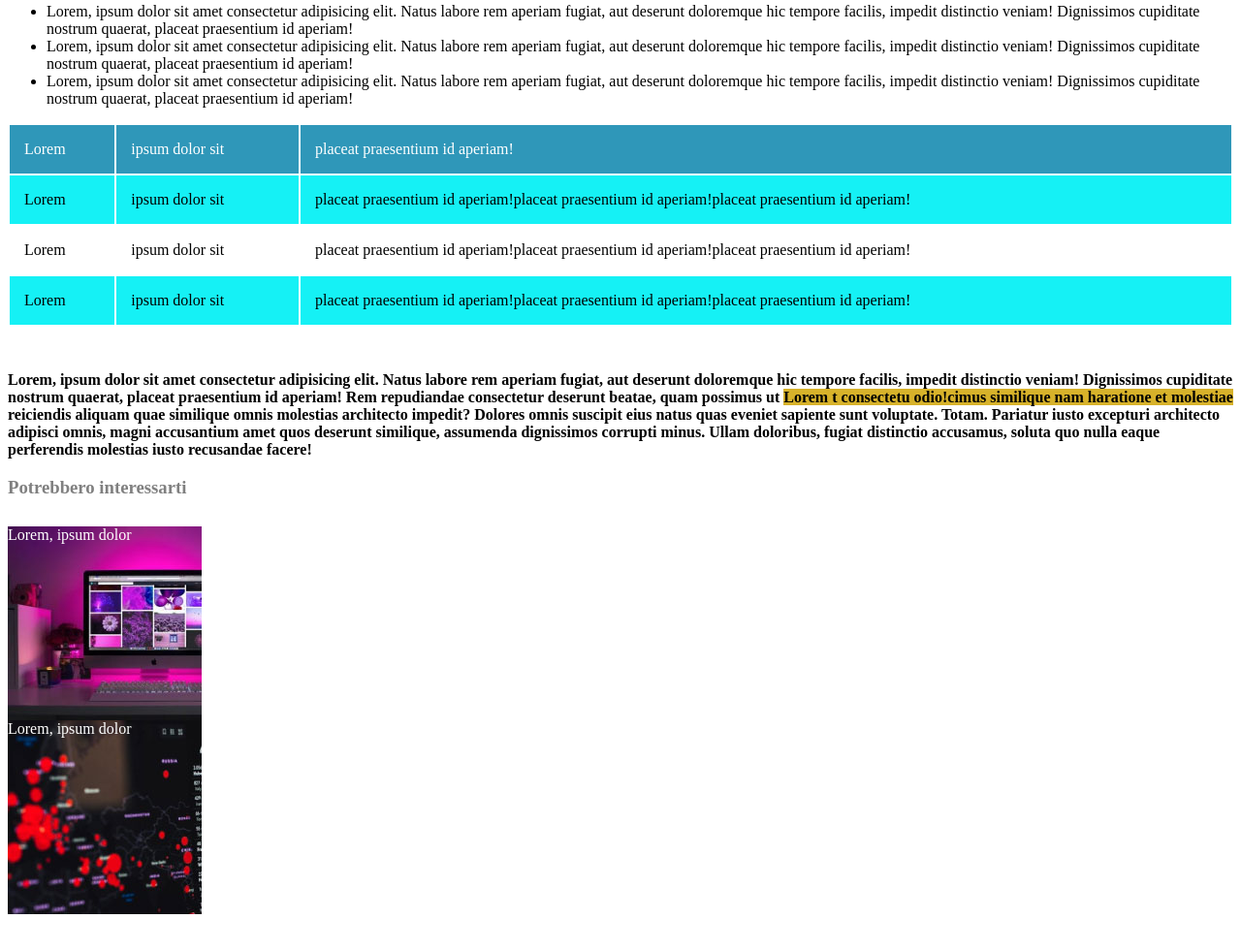
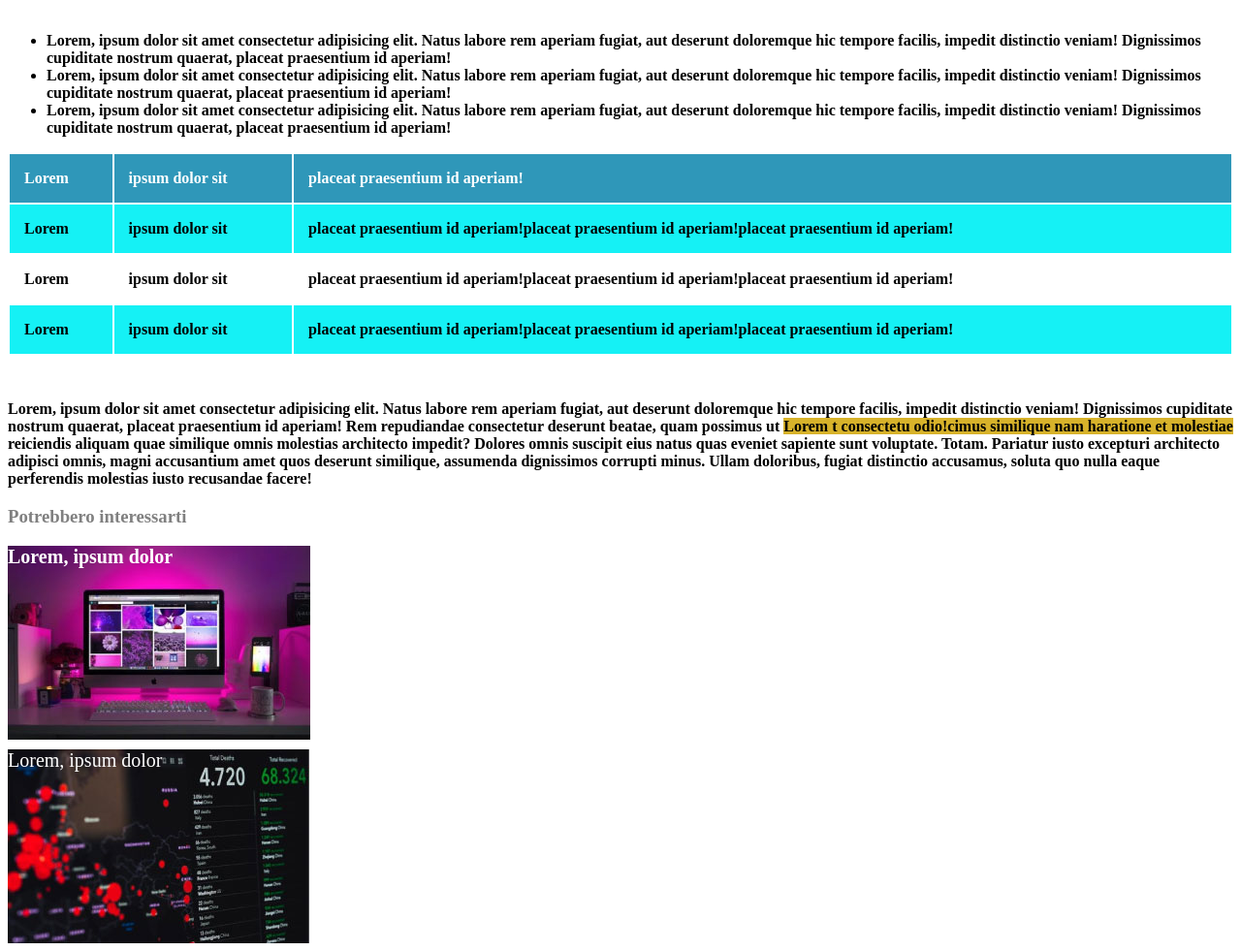
Before and after one commit to LucaBonifazio/html-css-booleaner, a plain HTML site: page index.html in a window 1280 px wide. Shown: the part 1688-2669 px from the top of the page at 97% size. Before the commit the page ends 2639 px from the top, so only its background shows below. Drawn offline with Linux system fonts and the light colour scheme.

Commit message:
finale ex

```diff
--- a/css/style.css
+++ b/css/style.css
@@ -6,8 +6,8 @@
 }
 
 #logo{
-    width: 800px;
-    height: 50px;
+    width: auto;
+    height: 70px;
     position: absolute;
     bottom: 0;
     left: 0;
@@ -40,7 +40,7 @@ h3{
     font-size: 12px;
 }
 
-.text{
+.text, ul{
     padding-top: 30px;
     font-weight: bold;
 }
@@ -51,6 +51,7 @@ h3{
 
 table{
     width: 100%;
+    font-weight: bold;
 }
 
 td{
@@ -60,8 +61,7 @@ td{
 }
 
 .container-row{
-    padding: 15px;
-    margin: 0;
+    padding: 25px;
 }
 
 .row-head{
@@ -73,20 +73,22 @@ td{
     background-color: rgb(21, 241, 245);
 }
 
-.container-last-img{
-    padding-top: 10px;
-}
-
 .last-img{
     background-image: url(../img/monitor.jpg);
-    width: 200px;
+    width: auto;
     height: 200px;
     color: white;
+    font-size: 20px;
+    font-weight: bold;
+    margin-bottom: 10px;
+    background-repeat: no-repeat;
 }
 
 .last-img2{
     background-image: url(../img/graph.jpg);
-    width: 200px;
+    width: auto;
     height: 200px;
     color: white;
+    font-size: 20px;
+    background-repeat: no-repeat;
 }
```
